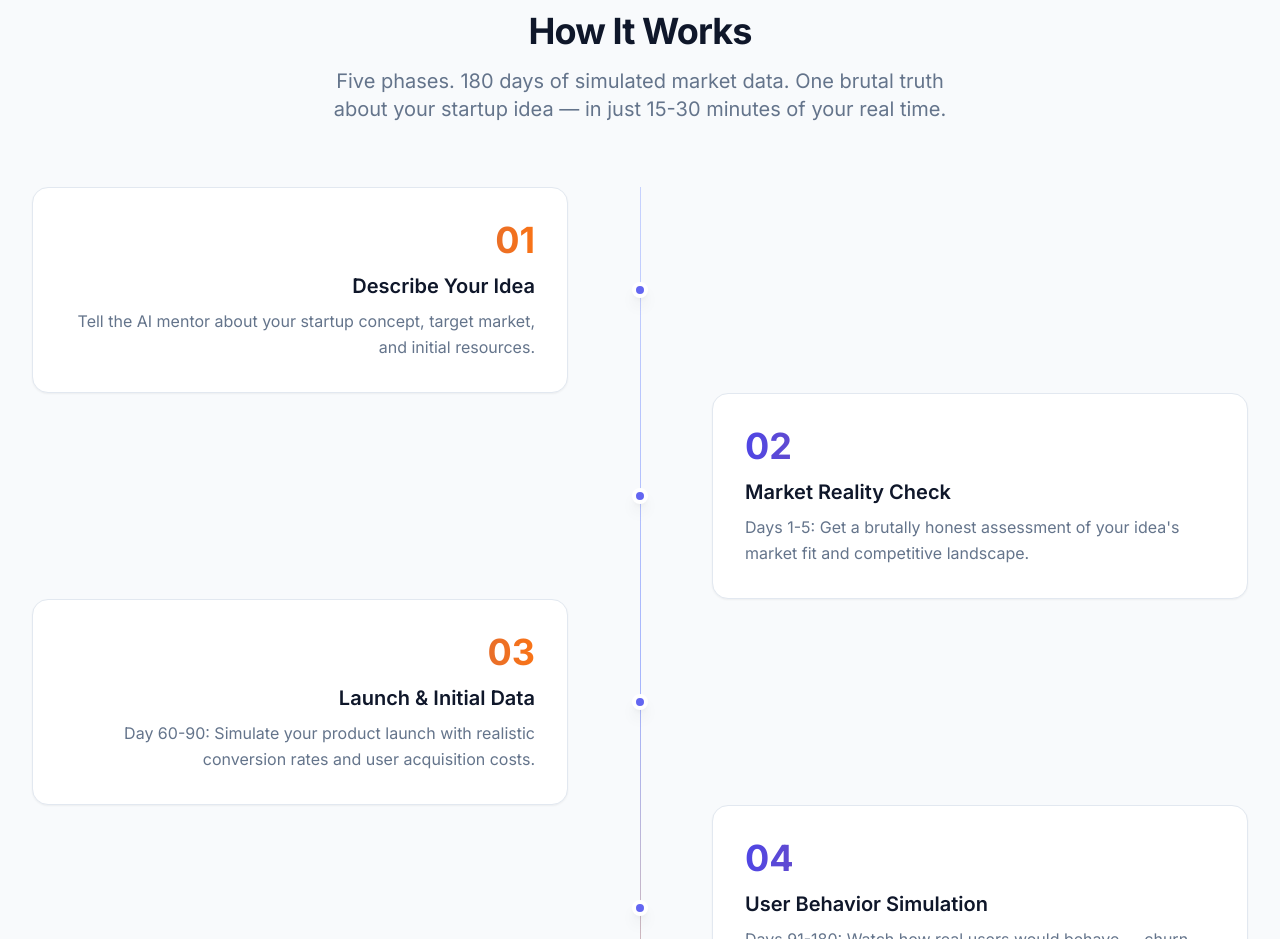
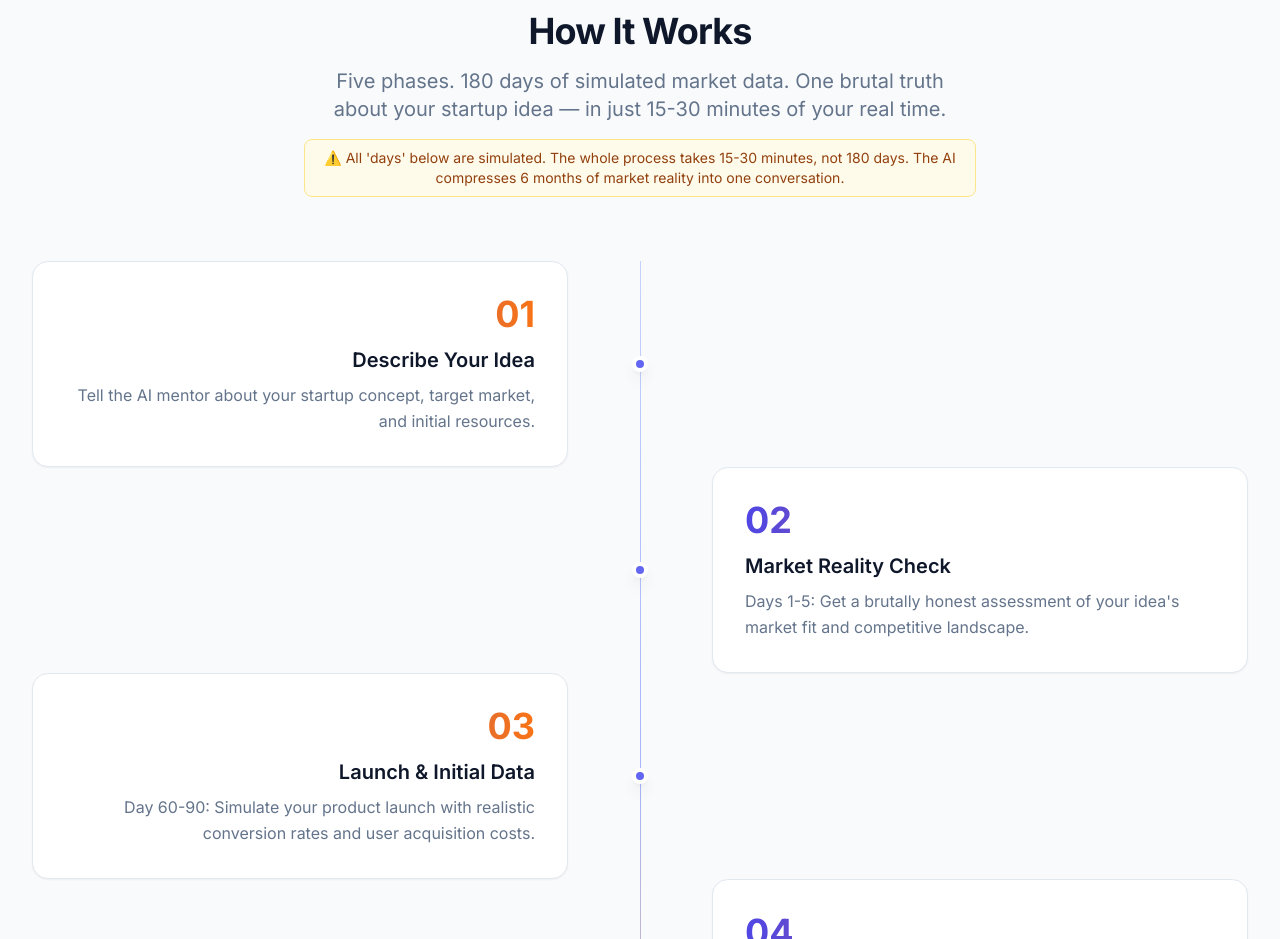
Before and after one commit to liuyewang/goodbye-startup, a Next.js app: page / in a window 1280 px wide. Shown: the part 3320-4259 px from the top of the page. Built offline with nearby package versions, Linux system fonts and the light colour scheme.

Commit message:
copy: add simulated-days note to homepage How It Works section

```diff
--- a/app/page.tsx
+++ b/app/page.tsx
@@ -158,6 +158,9 @@ export default function Home() {
           <div className="max-w-2xl mx-auto text-center mb-16">
             <h2 className="heading-lg mb-4 text-balance">{t.howItWorks.title}</h2>
             <p className="subtitle text-balance">{t.howItWorks.subtitle}</p>
+            <div className="mt-4 inline-block bg-amber-50 border border-amber-200 rounded-lg px-4 py-2 text-sm text-amber-800">
+              {t.howItWorks.timeNote}
+            </div>
           </div>
 
           <div className="relative">
```
